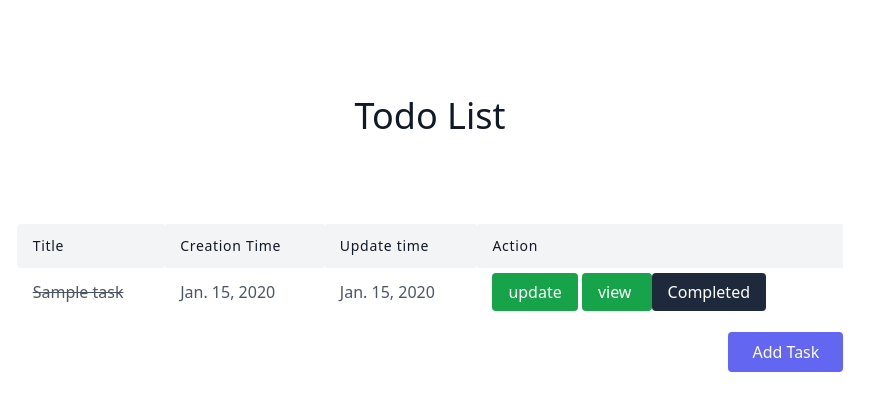
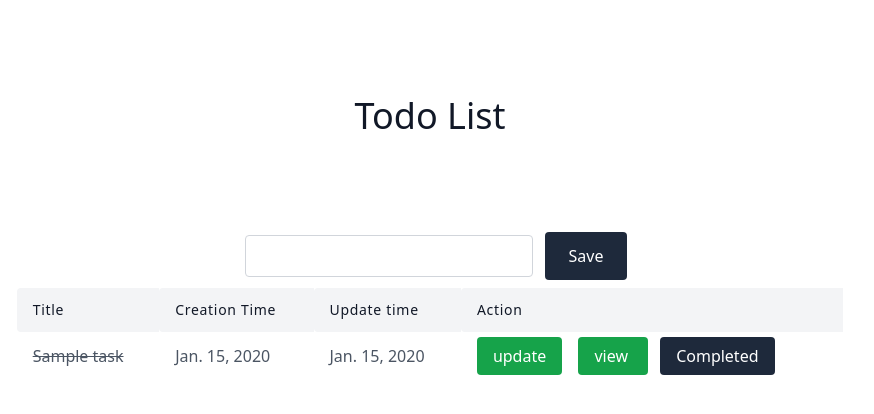
Before and after one commit to mohammadanarul/todo-pro, a Django app: page / in a window 1280 px wide. Shown: the top 414 px of the page, without its empty margins (210-1084 px from the left). Run offline with Django 4.2, Linux system fonts and the light colour scheme; tables that the repository leaves empty hold one stand-in row (values such as "Sample post"); parts of the project's set-up code (start-up, migrations or seed data) failed here and were passed over; some libraries are stand-ins or nearby versions.

Commit message:
26/09/2022 last commit

```diff
--- a/task/models.py
+++ b/task/models.py
@@ -16,5 +16,9 @@ class Task(BaseModel):
 
 
 class TaskReport(BaseModel):
-    task = models.ForeignKey(Task, on_delete=models.CASCADE, null=True, blank=True, related_name='task_description')
+    task = models.ForeignKey(Task, on_delete=models.CASCADE, null=True, blank=True, related_name='task_reports')
     description = models.TextField()
+
+'''
+OneToMany == Foreignkey
+'''
--- a/task/urls.py
+++ b/task/urls.py
@@ -1,16 +1,15 @@
 from django.urls import path
-from task.views import (
-    home_page,
-    task_create_view,
-    task_update_view,
-    task_completed_view, task_view
+from task.views.class_views import (
+    TaskView,
+    TaskDetailView,
+    TaskUpdateView,
+    task_create_view
 )
 
 
 urlpatterns = [
-    path('', home_page, name='home'),
-    path('task/create/', task_create_view, name='task-create'),
-    path('task/<id>/update/', task_update_view, name='task-update'),
-    path('task/<pk>/completed/', task_completed_view, name='task-completed'),
-    path('task/<pk>/detail/', task_view, name='task-view')
+    path('', TaskView.as_view(), name='home'),
+    path('<pk>/detail/', TaskDetailView.as_view(), name='task-detail'),
+    path('<pk>/update/', TaskUpdateView.as_view(), name='task-update'),
+    path('create/', task_create_view, name='task-create')
 ]
--- a/task/views.py
+++ /dev/null
@@ -1,45 +0,0 @@
-from django.shortcuts import render, HttpResponse, redirect
-from django.http import JsonResponse
-from .models import Task
-from .forms import Taskform, TaskReportform
-
-def home_page(request):
-    tasks = Task.objects.all()
-    return render(request, 'home.html', {'tasks': tasks})
-
-def task_view(request, pk):
-    form = TaskReportform()
-    task = Task.objects.get(pk=pk)
-    context = {
-        'task': task,
-        'form': form,
-    }
-    return render(request, 'task/detail.html', context)
-
-def task_completed_view(request, pk):
-    task = Task.objects.get(pk=pk)
-    if task.is_completed:
-        task.is_completed = False
-        task.save()
-    else:
-        task.is_completed= True
-        task.save()
-    return redirect(request.META['HTTP_REFERER'])
-
-
-def task_create_view(request):
-    form = Taskform(request.POST or None)
-    if request.method == 'POST':
-        if form.is_valid():
-            form.save()
-            return redirect('home')
-    return render(request, 'task/create.html', {'form': form})
-
-def task_update_view(request, id):
-    task = Task.objects.get(pk=id)
-    form = Taskform(request.POST or None, instance=task)
-    if request.method == 'POST':
-        if form.is_valid():
-            form.save()
-            return redirect('home')
-    return render(request, 'task/update.html', {'form': form})
--- /dev/null
+++ b/task/views/class_views.py
@@ -0,0 +1,43 @@
+from django.shortcuts import redirect
+from django.http import HttpResponseRedirect
+from django.views import generic
+from task.models import Task
+from task.forms import Taskform, TaskReportform
+from django.urls import reverse_lazy
+
+class TaskView(generic.ListView):
+    model = Task
+    context_object_name = 'tasks'
+    template_name = 'home.html'
+
+class TaskDetailView(generic.DetailView):
+    model = Task
+    context_object_name = 'task'
+    template_name = 'task/detail.html'
+
+    def get_context_data(self, **kwargs):
+        context = super(TaskDetailView, self).get_context_data(**kwargs)
+        context['form'] = TaskReportform
+        return context
+
+    def post(self, request, *args, **kwargs):
+        form = TaskReportform(request.POST)
+        if form.is_valid():
+            obj = form.save(commit=False)
+            obj.task = self.get_object()
+            obj.save()
+            return redirect(request.META['HTTP_REFERER'])
+
+class TaskUpdateView(generic.UpdateView):
+    model = Task
+    form_class = Taskform
+    template_name = 'task/update.html'
+    success_url = '/'
+
+
+def task_create_view(request):
+    if request.method == 'POST':
+        form = Taskform(request.POST)
+        if form.is_valid():
+            form.save()
+            return redirect(request.META['HTTP_REFERER'])
--- a/templates/home.html
+++ b/templates/home.html
@@ -6,6 +6,15 @@
       <div class="flex flex-col text-center w-full mb-20">
         <h1 class="sm:text-4xl text-3xl font-medium title-font mb-2 text-gray-900">Todo List</h1>
       </div>
+      <form action="{% url 'task-create' %}" method="post" class="flex items-center justify-center space-x-3 py-2">
+          {% csrf_token %}
+          <div class="w-72">
+              <input type="text" name="title" class="w-full bg-white rounded border border-gray-300 focus:border-indigo-500 focus:ring-2 focus:ring-indigo-200 text-base outline-none text-gray-700 py-1 px-3 leading-8 transition-colors duration-200 ease-in-out">
+          </div>
+          <button type="submit" class="py-3 px-6 bg-slate-800 font-medium text-white rounded">
+              Save
+          </button>
+      </form>
       <div class="lg:w-2/3 w-full mx-auto overflow-auto">
         <table class="table-auto w-full text-left whitespace-no-wrap">
           <thead>
@@ -39,17 +48,17 @@
                 </td>
                 <td class="px-4 py-3">{{ task.created_at|date  }}</td>
                 <td class="px-4 py-3">{{ task.updated_at|date }}</td>
-                <td class="px-4 py-3">
+                <td class="px-4 py-3 space-x-3">
                     <a href="{% url 'task-update' task.pk %}" class="py-2 px-4 bg-green-600 text-white rounded">update</a>
-                    <a href="{% url 'task-view' task.pk %}" class="py-2 px-4 bg-green-600 text-white rounded">
+                    <a href="{% url 'task-detail' task.pk %}" class="py-2 px-4 bg-green-600 text-white rounded">
                         view
                     </a>
                     {% if task.is_completed %}
-                        <a href="{% url 'task-completed' task.pk %}" class="py-2 px-4 bg-slate-800 text-white rounded">
+                        <a href="{#% url 'task-completed' task.pk %#}" class="py-2 px-4 bg-slate-800 text-white rounded">
                             Completed
                         </a>
                     {% else %}
-                        <a href="{% url 'task-completed' task.pk %}" class="py-2 px-4 bg-slate-800 text-white rounded">
+                        <a href="{#% url 'task-completed' task.pk %#}" class="py-2 px-4 bg-slate-800 text-white rounded">
                             Incompled
                         </a>
                         {% endif %}
@@ -60,11 +69,6 @@
           </tbody>
         </table>
       </div>
-      <div class="flex pl-4 mt-4 lg:w-2/3 w-full mx-auto">
-        <button class="flex ml-auto text-white bg-indigo-500 border-0 py-2 px-6 focus:outline-none hover:bg-indigo-600 rounded">
-            Add Task
-        </button>
-      </div>
     </div>
   </section>
 {% endblock content %}
```
Also changed, not shown: task/templates/task/detail.html (+9 -0 lines), task/views/funk_views.py (added, +65 -0 lines), task/migrations/0003_alter_taskreport_task.py (added).
